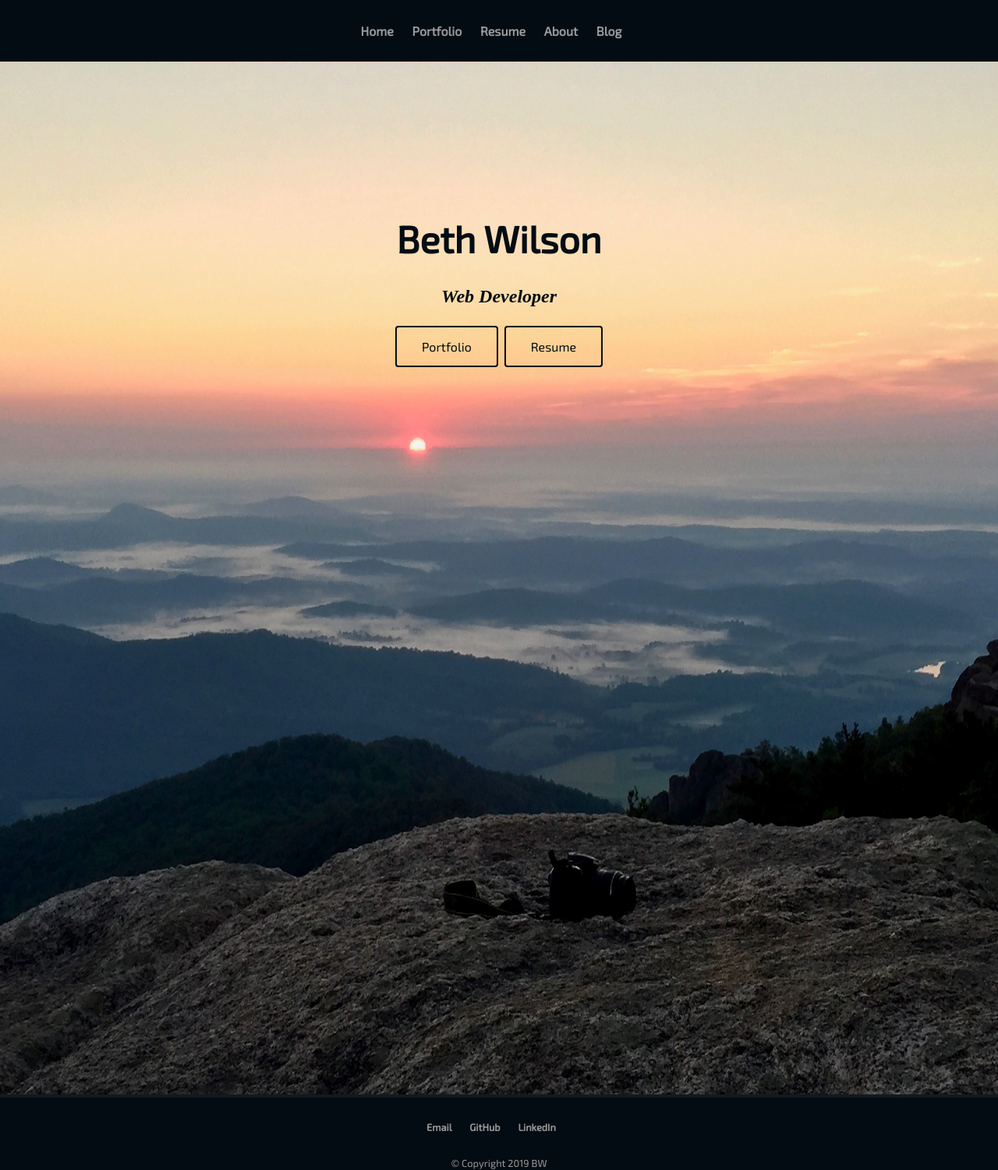
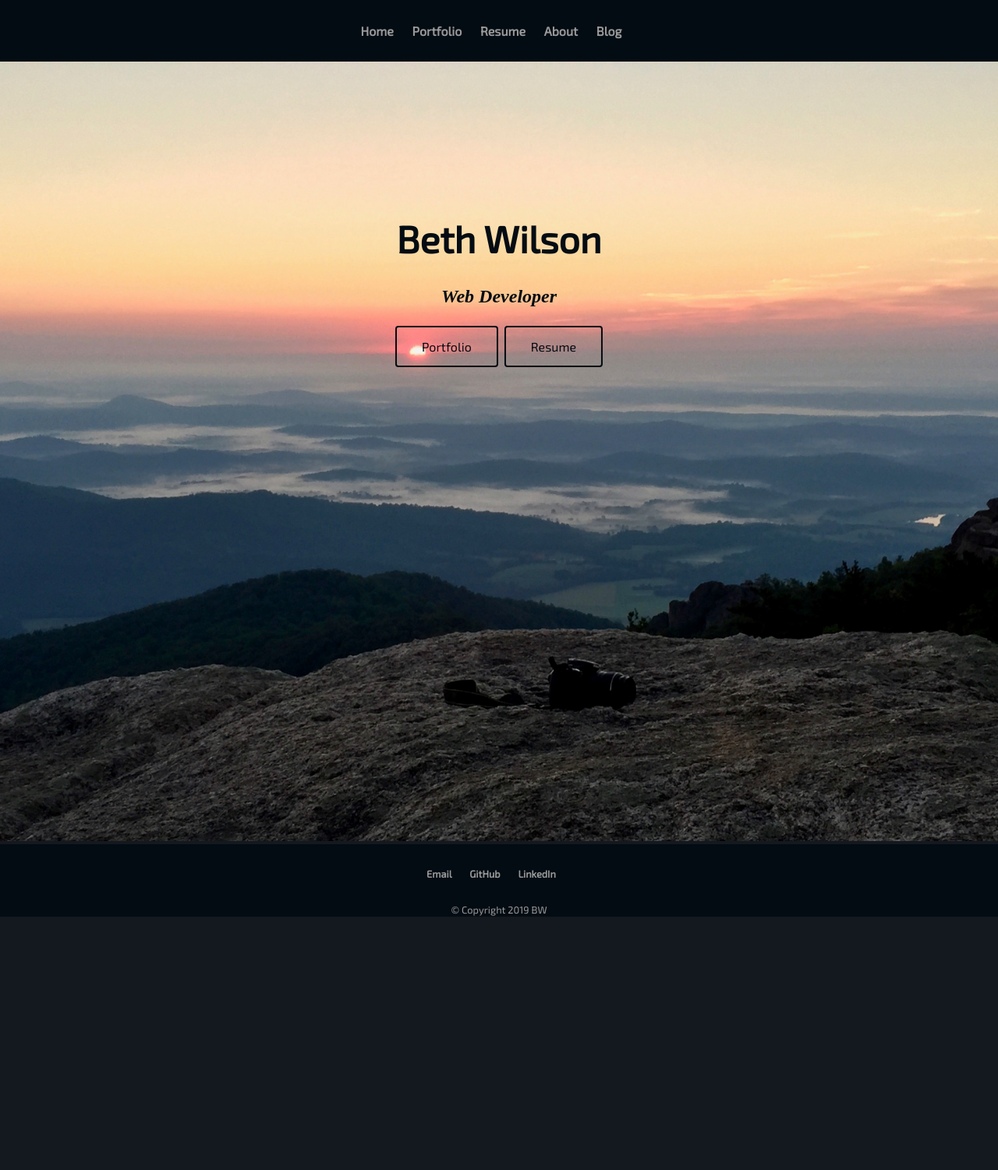
Before and after one commit to bethwilson07/bethwilson07.github.io, a Jekyll site: the page built from index.html, in a window 1280 px wide. Shown: the whole page at 78% size. Built offline with Jekyll 4.4.1, drawn with Linux system fonts in a browser that asks for light colours; after the commit the page ends 1176 px from its top, so only the background shows below that.

Commit message:
my dev tools are lying to me

```diff
--- a/_includes/nav.html
+++ b/_includes/nav.html
@@ -2,7 +2,7 @@
     <ul>
         <li><a href="/">Home</a></li>
         <li><a href="/portfolio">Portfolio</a></li>
-        <li><a href="/resume">Resume</a></li>
+        <li><a href="https://documentcloud.adobe.com/link/track?uri=urn%3Aaaid%3Ascds%3AUS%3A42d8594d-1bf5-4834-a64e-996231d3dee1">Resume</a></li>
         <li><a href="/about">About</a></li>
         <li><a href="https://medium.com/@beth.ny.wlsn" target="_blank">Blog</a></li>
     </ul>
--- a/index.html
+++ b/index.html
@@ -2,7 +2,7 @@
 layout: default
 ---
 	<div class="blurb">
-		<img src="./assets/images/mid_img.jpg" alt="sunset" style="width:100%;height:1325px;">
+		<img src="./assets/images/mid_img.jpg" alt="sunset" style="width:100%;height:1000px;">
 		<div class="centered">
 			<h1 style="text-align:center;color:#040c13;">Beth Wilson</h1>
 			<h2 style="text-align:center;color:#040c13;"><i> Web Developer</i></h2>
--- a/portfolio/index.html
+++ b/portfolio/index.html
@@ -3,7 +3,7 @@ layout: default
 ---
 
 <div class="blurb">
-  <img src="../assets/images/rock_altars.jpg" alt="rocks" style="width:100%;height:1325px;">
+  <img src="../assets/images/rock_altars.jpg" alt="rocks" style="width:100%;height:1000px;">
 
   <div class="projects" style="position:absolute;top: 30%;left:57%;transform: translate(-57%, -12%);background-color:#040c13e3;padding: 0 2rem 2rem 2rem;border-radius:8px;">
       <h1 style="text-align:center;color:#999">Projects</h1>
```
